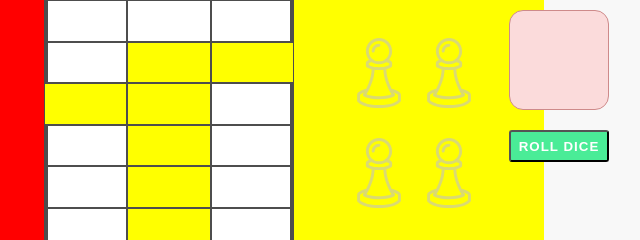
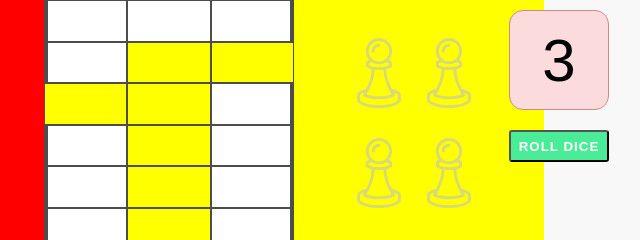
Before and after one commit to iahmadhabibx/js-ludo, a plain HTML site: page index.html in a window 1280 px wide. Both pictures are taken after a click on the button "ROLL DICE". Shown: the top 240 px of the page, 471-1111 px from the left. Drawn offline with Linux system fonts and the light colour scheme.

Commit message:
Game Stats: Dice roll complete

```diff
--- a/assets/css/styles.css
+++ b/assets/css/styles.css
@@ -217,3 +217,18 @@ body {
     justify-content: center;
     border: 1px solid #ce8a8a;
 }
+.dice-number {
+    font-size: 60px;
+    font-family: sans-serif;
+}
+.spin {
+    animation: spinning 1s linear infinite;
+}
+@keyframes spinning {
+    from {
+        transform: rotate(0deg);
+    }
+    to {
+        transform: rotate(350deg);
+    }
+}
--- a/assets/js/game.js
+++ b/assets/js/game.js
@@ -1,2 +1,18 @@
 let diceBtn = document.querySelector(".roll-btn");
 let diceNumber = document.querySelector(".dice-number");
+let dice = document.querySelector(".dice");
+
+diceBtn.addEventListener("click", rollDice);
+
+/* DICE ROLL */
+function rollDice() {
+    dice.classList.add("spin");
+
+    let roll = Math.floor(Math.random() * 6) + 1;
+    setTimeout(()=>{
+        dice.classList.remove("spin");
+        diceNumber.innerText = roll;
+    }, 2000);
+
+    diceBtn.removeEventListener('click', () => { });
+}
```
